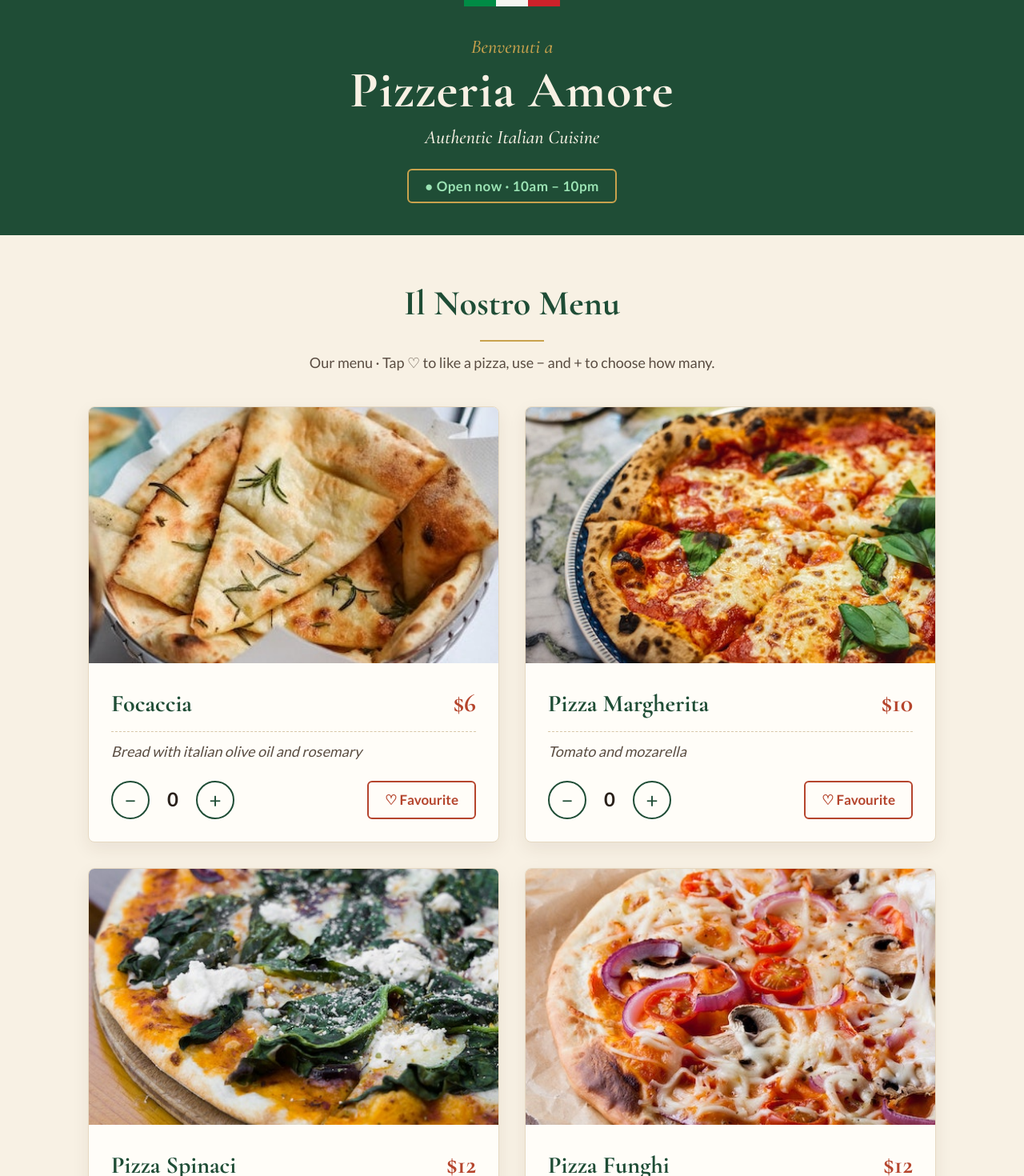
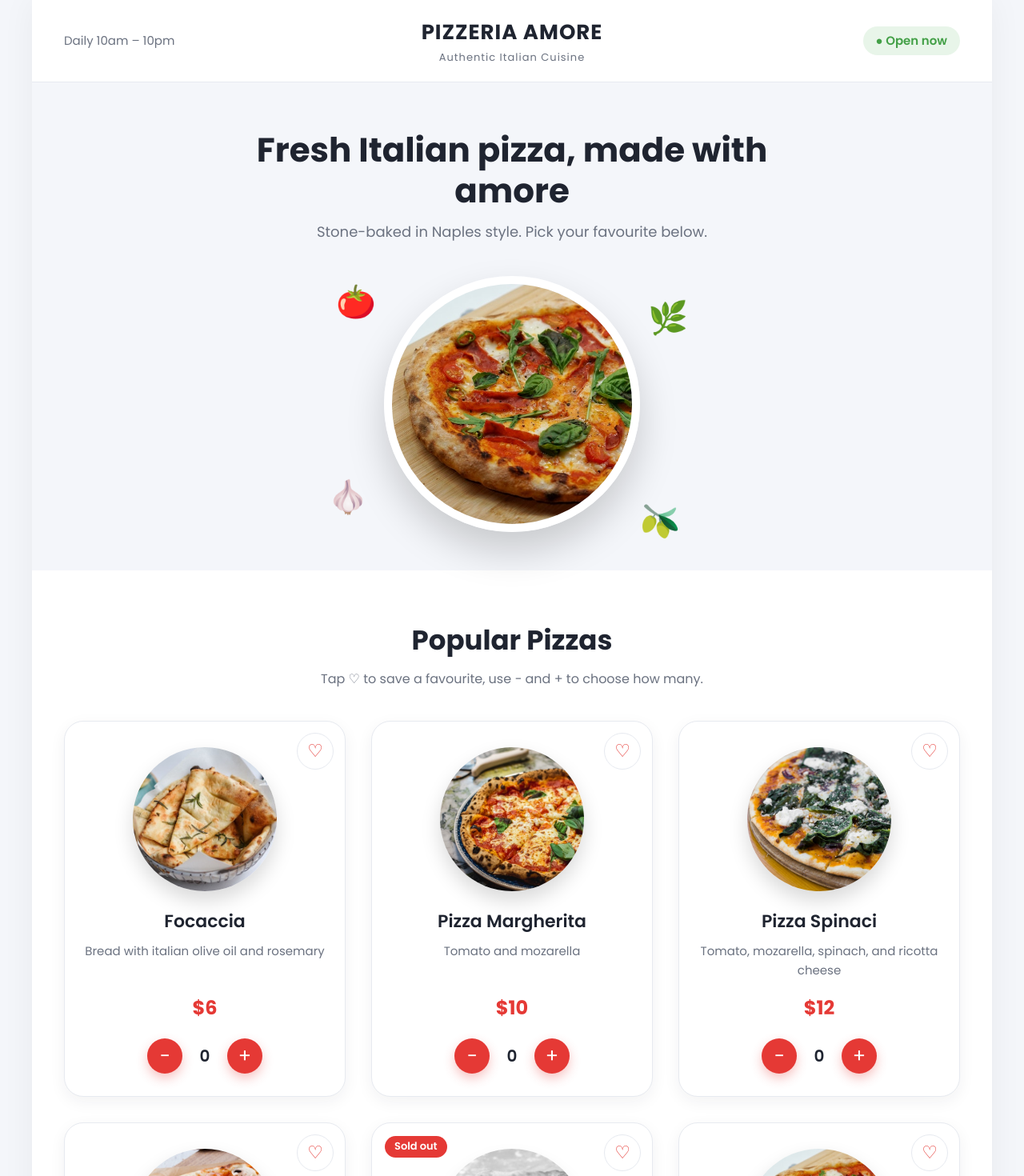
Before and after one commit to maypoe82/pizza-app, a React (Create React App) app: page / in a window 1280 px wide. Shown: the top 1470 px of the page at 80% size. Built offline with nearby package versions, Linux system fonts and the light colour scheme.

Commit message:
Clean design

```diff
--- a/src/index.css
+++ b/src/index.css
@@ -1,18 +1,15 @@
-/* Italian trattoria style: elegant serif headings + clear, readable body text */
-@import url("https://fonts.googleapis.com/css2?family=Cormorant+Garamond:ital,wght@0,600;0,700;1,500&family=Lato:wght@400;700&display=swap");
+/* Clean, light and friendly: Poppins font, white cards, red accent */
+@import url("https://fonts.googleapis.com/css2?family=Poppins:wght@400;500;600;700&display=swap");
 
 :root {
-  --basil: #1f4d36;
-  --basil-dark: #163a28;
-  --terracotta: #b5452d;
-  --gold: #c9a24d;
-  --paper: #f8f1e4;
-  --card: #fffdf8;
-  --text: #2a211b;
-  --text-soft: #5a4d42;
-  --flag-green: #008c45;
-  --flag-white: #f4f5f0;
-  --flag-red: #cd212a;
+  --red: #e53935;
+  --red-dark: #c62828;
+  --green: #43a047;
+  --bg: #f4f6fa;
+  --card: #ffffff;
+  --text: #1f2430;
+  --text-soft: #6b7280;
+  --line: #e7eaf0;
 }
 
 * {
@@ -25,342 +22,391 @@ html {
   font-size: 62.5%;
 }
 
-/* Large body text so it is easy to read for everyone */
 body {
-  font-family: "Lato", sans-serif;
-  font-size: 1.8rem;
+  font-family: "Poppins", sans-serif;
+  font-size: 1.7rem;
   line-height: 1.6;
   color: var(--text);
-  background-color: var(--paper);
+  background-color: var(--bg);
 }
 
 .container {
-  display: flex;
-  flex-direction: column;
+  max-width: 120rem;
+  margin: 0 auto;
+  background-color: var(--card);
   min-height: 100vh;
+  box-shadow: 0 0 40px rgba(0, 0, 0, 0.05);
 }
 
-h1,
-h2,
-h3 {
-  font-family: "Cormorant Garamond", serif;
+/* ---------- Top bar ---------- */
+
+.header {
+  display: grid;
+  grid-template-columns: 1fr auto 1fr;
+  align-items: center;
+  gap: 1.6rem;
+  padding: 2rem 4rem;
+  border-bottom: 1px solid var(--line);
 }
 
-/* ---------- Header ---------- */
-
-.header {
-  background-color: var(--basil);
-  color: var(--paper);
-  text-align: center;
-  padding: 0 2rem 4rem;
+.hours {
+  font-size: 1.5rem;
+  color: var(--text-soft);
 }
 
-/* Italian flag stripe */
-.flag {
-  display: flex;
-  width: 12rem;
-  height: 0.8rem;
-  margin: 0 auto 3.2rem;
-}
-
-.flag span {
-  flex: 1;
-}
-
-.flag span:nth-child(1) {
-  background-color: var(--flag-green);
-}
-
-.flag span:nth-child(2) {
-  background-color: var(--flag-white);
-}
-
-.flag span:nth-child(3) {
-  background-color: var(--flag-red);
-}
-
-.welcome {
-  font-family: "Cormorant Garamond", serif;
-  font-style: italic;
-  font-size: 2.4rem;
-  color: var(--gold);
+.brand {
+  text-align: center;
 }
 
 .header h1 {
-  font-size: 6.4rem;
+  font-size: 2.6rem;
   font-weight: 700;
-  line-height: 1.1;
+  letter-spacing: 1px;
+  text-transform: uppercase;
+}
+
+.tagline {
+  font-size: 1.3rem;
+  color: var(--text-soft);
   letter-spacing: 1px;
 }
 
-.tagline {
-  font-family: "Cormorant Garamond", serif;
-  font-style: italic;
-  font-size: 2.4rem;
-  margin-top: 0.4rem;
-}
-
 .status {
-  display: inline-block;
-  margin-top: 2rem;
-  padding: 0.6rem 2rem;
-  border: 2px solid var(--gold);
-  border-radius: 0.6rem;
-  font-size: 1.7rem;
-  font-weight: 700;
-  letter-spacing: 0.5px;
+  justify-self: end;
+  font-size: 1.5rem;
+  font-weight: 600;
+  padding: 0.6rem 1.6rem;
+  border-radius: 999px;
 }
 
 .status.open {
-  color: #9be3b4;
+  color: var(--green);
+  background-color: #e8f5e9;
 }
 
 .status.closed {
-  color: #ffb3a6;
+  color: var(--red);
+  background-color: #fdecea;
+}
+
+/* ---------- Hero ---------- */
+
+.hero {
+  text-align: center;
+  padding: 6rem 2rem 4rem;
+  background-color: var(--bg);
+}
+
+.hero h2 {
+  font-size: 4.2rem;
+  font-weight: 700;
+  line-height: 1.2;
+  max-width: 70rem;
+  margin: 0 auto;
+}
+
+.hero p {
+  font-size: 1.8rem;
+  color: var(--text-soft);
+  margin-top: 1.2rem;
+}
+
+.hero-pic {
+  position: relative;
+  width: 32rem;
+  max-width: 80%;
+  margin: 4rem auto 0;
+}
+
+.hero-pic img {
+  width: 100%;
+  aspect-ratio: 1;
+  object-fit: cover;
+  border-radius: 50%;
+  border: 1rem solid #fff;
+  box-shadow: 0 24px 48px rgba(0, 0, 0, 0.18);
+}
+
+/* Floating ingredient decorations */
+.deco {
+  position: absolute;
+  font-size: 4rem;
+}
+
+.deco-1 {
+  top: 0;
+  left: -6rem;
+}
+
+.deco-2 {
+  top: 2rem;
+  right: -6rem;
+}
+
+.deco-3 {
+  bottom: 2rem;
+  left: -7rem;
+}
+
+.deco-4 {
+  bottom: -1rem;
+  right: -5rem;
 }
 
 /* ---------- Menu ---------- */
 
 .menu {
-  flex: 1;
-  width: 100%;
-  max-width: 110rem;
-  margin: 0 auto;
-  padding: 5rem 2rem 6rem;
+  padding: 6rem 4rem;
+  text-align: center;
 }
 
-.menu-title {
-  text-align: center;
-  margin-bottom: 4rem;
+.menu h2 {
+  font-size: 3.4rem;
+  font-weight: 700;
 }
 
-.menu-title h2 {
-  font-size: 4.4rem;
-  font-weight: 700;
-  color: var(--basil);
+.menu-hint {
+  font-size: 1.6rem;
+  color: var(--text-soft);
+  margin: 0.8rem 0 4rem;
 }
 
-/* small gold line under the title */
-.menu-title h2::after {
-  content: "";
-  display: block;
-  width: 8rem;
-  height: 2px;
-  background-color: var(--gold);
-  margin: 1rem auto 1.2rem;
-}
-
-.menu-title p {
-  font-size: 1.8rem;
-  color: var(--text-soft);
-}
-
-/* 2 cards per row */
 .pizzas {
   list-style: none;
   display: grid;
-  grid-template-columns: repeat(2, 1fr);
+  grid-template-columns: repeat(3, 1fr);
   gap: 3.2rem;
 }
 
 .pizza {
+  position: relative;
   display: flex;
   flex-direction: column;
+  align-items: center;
+  gap: 0.8rem;
+  padding: 3.2rem 2.4rem 2.8rem;
   background-color: var(--card);
-  border: 1px solid #e6d9c2;
-  border-radius: 0.8rem;
-  overflow: hidden;
-  box-shadow: 0 8px 22px rgba(60, 40, 20, 0.08);
+  border: 1px solid var(--line);
+  border-radius: 2.4rem;
+  box-shadow: 0 6px 20px rgba(31, 36, 48, 0.06);
   transition: transform 0.2s, box-shadow 0.2s;
 }
 
 .pizza:hover {
-  transform: translateY(-4px);
-  box-shadow: 0 14px 30px rgba(60, 40, 20, 0.14);
+  transform: translateY(-6px);
+  box-shadow: 0 16px 34px rgba(31, 36, 48, 0.12);
 }
 
+/* Round pizza photo */
 .pizza img {
-  width: 100%;
-  aspect-ratio: 16 / 10;
+  width: 18rem;
+  aspect-ratio: 1;
   object-fit: cover;
-}
-
-.pizza-info {
-  display: flex;
-  flex-direction: column;
-  gap: 1rem;
-  padding: 2.4rem 2.8rem 2.8rem;
-  flex: 1;
-}
-
-.pizza-top {
-  display: flex;
-  justify-content: space-between;
-  align-items: baseline;
-  gap: 1.6rem;
-  border-bottom: 1px dashed #d8c7a8;
-  padding-bottom: 1rem;
+  border-radius: 50%;
+  box-shadow: 0 12px 24px rgba(0, 0, 0, 0.15);
+  margin-bottom: 1.2rem;
 }
 
 .pizza h3 {
-  font-size: 3rem;
-  font-weight: 700;
-  line-height: 1.15;
-  color: var(--basil);
-}
-
-.price {
-  font-family: "Cormorant Garamond", serif;
-  font-size: 3.2rem;
-  font-weight: 700;
-  color: var(--terracotta);
-  white-space: nowrap;
+  font-size: 2.2rem;
+  font-weight: 600;
 }
 
 .pizza p {
-  font-size: 1.8rem;
-  font-style: italic;
+  font-size: 1.5rem;
   color: var(--text-soft);
   margin-bottom: auto;
 }
 
-.pizza-bottom {
-  display: flex;
-  justify-content: space-between;
-  align-items: center;
-  gap: 1.6rem;
-  margin-top: 1.2rem;
+.price {
+  font-size: 2.4rem;
+  font-weight: 700;
+  color: var(--red);
+  margin-top: 0.8rem;
 }
 
 /* Sold out */
+.badge {
+  position: absolute;
+  top: 1.6rem;
+  left: 1.6rem;
+  font-size: 1.3rem;
+  font-weight: 600;
+  color: #fff;
+  background-color: var(--red);
+  padding: 0.3rem 1.2rem;
+  border-radius: 999px;
+}
+
 .pizza.sold-out img {
   filter: grayscale();
   opacity: 0.6;
 }
 
-.pizza.sold-out h3 {
+.pizza.sold-out .price {
+  font-size: 1.6rem;
   color: var(--text-soft);
 }
 
-.pizza.sold-out .price {
-  font-family: "Lato", sans-serif;
-  font-size: 1.6rem;
-  font-weight: 700;
-  text-transform: uppercase;
-  letter-spacing: 2px;
-  color: var(--text-soft);
-}
+/* ---------- Buttons ---------- */
 
-/* ---------- Buttons: big and easy to tap ---------- */
-
-.qty {
-  display: flex;
-  align-items: center;
-  gap: 1.4rem;
-}
-
-.qty span {
-  font-size: 2.4rem;
-  font-weight: 700;
-  min-width: 3rem;
-  text-align: center;
-}
-
-.qty-btn {
-  width: 4.8rem;
-  height: 4.8rem;
+/* Heart in the top-right corner of each card */
+.fav-btn {
+  position: absolute;
+  top: 1.4rem;
+  right: 1.4rem;
+  width: 4.6rem;
+  height: 4.6rem;
   border-radius: 50%;
-  border: 2px solid var(--basil);
-  background-color: transparent;
-  color: var(--basil);
-  font-family: inherit;
-  font-size: 2.6rem;
+  border: 1px solid var(--line);
+  background-color: #fff;
+  color: var(--red);
+  font-size: 2.2rem;
   line-height: 1;
   cursor: pointer;
   transition: all 0.2s;
 }
 
-.qty-btn:hover {
-  background-color: var(--basil);
-  color: var(--paper);
-}
-
-.fav-btn {
-  font-family: inherit;
-  font-size: 1.7rem;
-  font-weight: 700;
-  color: var(--terracotta);
-  background-color: transparent;
-  border: 2px solid var(--terracotta);
-  border-radius: 0.6rem;
-  padding: 1rem 2rem;
-  min-height: 4.8rem;
-  cursor: pointer;
-  margin-left: auto;
-  transition: all 0.2s;
-}
-
-.fav-btn.active,
-.fav-btn:hover {
-  background-color: var(--terracotta);
+.fav-btn:hover,
+.fav-btn.active {
+  background-color: var(--red);
+  border-color: var(--red);
   color: #fff;
 }
 
-/* Keyboard users can see which button is selected */
+.qty {
+  display: flex;
+  align-items: center;
+  gap: 1.6rem;
+  margin-top: 1rem;
+}
+
+.qty span {
+  font-size: 2rem;
+  font-weight: 600;
+  min-width: 2.4rem;
+}
+
+.qty-btn {
+  width: 4.4rem;
+  height: 4.4rem;
+  border-radius: 50%;
+  border: none;
+  background-color: var(--red);
+  color: #fff;
+  font-family: inherit;
+  font-size: 2.4rem;
+  line-height: 1;
+  cursor: pointer;
+  box-shadow: 0 6px 14px rgba(229, 57, 53, 0.3);
+  transition: background-color 0.2s;
+}
+
+.qty-btn:hover {
+  background-color: var(--red-dark);
+}
+
 button:focus-visible {
-  outline: 3px solid var(--gold);
+  outline: 3px solid #90caf9;
   outline-offset: 3px;
 }
 
 /* ---------- Footer ---------- */
 
 .footer {
-  background-color: var(--basil-dark);
-  color: var(--paper);
   text-align: center;
-  font-size: 2rem;
-  padding: 4rem 2rem;
-  border-top: 4px solid var(--gold);
+  padding: 5rem 2rem 3rem;
+  background-color: var(--bg);
 }
 
 .order {
   display: flex;
   flex-direction: column;
   align-items: center;
-  gap: 2rem;
+  gap: 1.6rem;
+  font-size: 2rem;
+  font-weight: 500;
+}
+
+.closed-msg {
+  font-size: 2rem;
+  font-weight: 500;
 }
 
 .btn {
   font-family: inherit;
-  font-size: 2rem;
-  font-weight: 700;
-  letter-spacing: 2px;
-  text-transform: uppercase;
-  color: var(--basil-dark);
-  background-color: var(--gold);
+  font-size: 1.8rem;
+  font-weight: 600;
+  color: #fff;
+  background-color: var(--red);
   border: none;
-  border-radius: 0.6rem;
-  padding: 1.6rem 6rem;
+  border-radius: 999px;
+  padding: 1.4rem 6rem;
   cursor: pointer;
-  transition: all 0.2s;
+  box-shadow: 0 10px 22px rgba(229, 57, 53, 0.3);
+  transition: background-color 0.2s;
 }
 
 .btn:hover {
-  background-color: #dbb862;
+  background-color: var(--red-dark);
+}
+
+.copyright {
+  margin-top: 4rem;
+  padding-top: 2rem;
+  border-top: 1px solid var(--line);
+  font-size: 1.4rem;
+  color: var(--text-soft);
 }
 
 /* ---------- Responsive ---------- */
 
-@media (max-width: 760px) {
+/* Tablets: 2 cards per row */
+@media (max-width: 900px) {
+  .pizzas {
+    grid-template-columns: repeat(2, 1fr);
+  }
+
+  .hero h2 {
+    font-size: 3.4rem;
+  }
+}
+
+/* Phones: 1 card per row, top bar stacks */
+@media (max-width: 600px) {
+  .header {
+    grid-template-columns: 1fr;
+    text-align: center;
+    padding: 2rem;
+  }
+
+  .status {
+    justify-self: center;
+  }
+
+  .menu {
+    padding: 5rem 2rem;
+  }
+
   .pizzas {
     grid-template-columns: 1fr;
   }
 
-  .header h1 {
-    font-size: 4.6rem;
+  .hero h2 {
+    font-size: 2.8rem;
   }
 
-  .menu-title h2 {
-    font-size: 3.6rem;
+  .deco {
+    font-size: 3rem;
+  }
+
+  .deco-1,
+  .deco-3 {
+    left: -3.6rem;
+  }
+
+  .deco-2,
+  .deco-4 {
+    right: -3.6rem;
   }
 }
--- a/src/index.js
+++ b/src/index.js
@@ -13,29 +13,50 @@ function App() {
   return (
     <div className="container">
       <Header />
+      <Hero />
       <Menu />
       <Footer />
     </div>
   );
 }
 
-// Header banner. Tagline only shows when the shop is open (&& operator, Lesson 4)
+// Top bar. Tagline only shows when the shop is open (&& operator, Lesson 4)
 function Header() {
   return (
     <header className="header">
-      <div className="flag" aria-hidden="true">
-        <span></span>
-        <span></span>
-        <span></span>
+      <p className="hours">
+        Daily {openHour}am – {closeHour - 12}pm
+      </p>
+
+      <div className="brand">
+        <h1>Pizzeria Amore</h1>
+        {isOpen && <p className="tagline">Authentic Italian Cuisine</p>}
       </div>
-      <p className="welcome">Benvenuti a</p>
-      <h1>Pizzeria Amore</h1>
-      {isOpen && <p className="tagline">Authentic Italian Cuisine</p>}
-      {/* Easy-to-see open / closed badge (ternary, Lesson 4) */}
+
+      {/* Open / closed badge (ternary, Lesson 4) */}
       <p className={isOpen ? "status open" : "status closed"}>
-        {isOpen ? "● Open now" : "● Closed now"} · {openHour}am – {closeHour - 12}pm
+        {isOpen ? "● Open now" : "● Closed now"}
       </p>
     </header>
+  );
+}
+
+// Big welcome section with a round pizza photo
+function Hero() {
+  return (
+    <section className="hero">
+      <h2>Fresh Italian pizza, made with amore</h2>
+      <p>Stone-baked in Naples style. Pick your favourite below.</p>
+
+      <div className="hero-pic">
+        <img src="pizzas/prosciutto.jpg" alt="Pizza Prosciutto" />
+        {/* Floating ingredients just for decoration */}
+        <span className="deco deco-1" aria-hidden="true">🍅</span>
+        <span className="deco deco-2" aria-hidden="true">🌿</span>
+        <span className="deco deco-3" aria-hidden="true">🧄</span>
+        <span className="deco deco-4" aria-hidden="true">🫒</span>
+      </div>
+    </section>
   );
 }
 
@@ -43,10 +64,10 @@ function Header() {
 function Menu() {
   return (
     <main className="menu">
-      <section className="menu-title">
-        <h2>Il Nostro Menu</h2>
-        <p>Our menu · Tap ♡ to like a pizza, use − and + to choose how many.</p>
-      </section>
+      <h2>Popular Pizzas</h2>
+      <p className="menu-hint">
+        Tap ♡ to save a favourite, use − and + to choose how many.
+      </p>
 
       <ul className="pizzas">
         {pizzaData.map((pizza) => (
@@ -68,19 +89,17 @@ function Menu() {
 function Pizza({ name, ingredients, price, photoName, soldOut }) {
   return (
     <li className={soldOut ? "pizza sold-out" : "pizza"}>
+      {/* Sold out badge (&&, Lesson 4) */}
+      {soldOut && <span className="badge">Sold out</span>}
+      <FavButton />
+
       <img src={photoName} alt={name} />
-      <div className="pizza-info">
-        <div className="pizza-top">
-          <h3>{name}</h3>
-          <span className="price">{soldOut ? "Sold out" : "$" + price}</span>
-        </div>
-        <p>{ingredients}</p>
-        <div className="pizza-bottom">
-          {/* Quantity picker only shows if the pizza is not sold out (&&, Lesson 4) */}
-          {!soldOut && <Quantity />}
-          <FavButton />
-        </div>
-      </div>
+      <h3>{name}</h3>
+      <p>{ingredients}</p>
+      <span className="price">{soldOut ? "Not available" : "$" + price}</span>
+
+      {/* Quantity picker only shows if the pizza is not sold out (&&, Lesson 4) */}
+      {!soldOut && <Quantity />}
     </li>
   );
 }
@@ -99,7 +118,7 @@ function FavButton() {
       onClick={handleClick}
       aria-label={isFav ? "Remove from favourites" : "Add to favourites"}
     >
-      {isFav ? "♥ Saved" : "♡ Favourite"}
+      {isFav ? "♥" : "♡"}
     </button>
   );
 }
@@ -118,9 +137,13 @@ function Quantity() {
 
   return (
     <div className="qty">
-      <Button onClick={handleMinus} label="One less">−</Button>
+      <Button onClick={handleMinus} label="One less">
+        −
+      </Button>
       <span>{qty}</span>
-      <Button onClick={handlePlus} label="One more">+</Button>
+      <Button onClick={handlePlus} label="One more">
+        +
+      </Button>
     </div>
   );
 }
@@ -141,10 +164,12 @@ function Footer() {
       {isOpen ? (
         <Order closeHour={closeHour} />
       ) : (
-        <p>
-          Sorry, we're closed. We open daily from {openHour}am to {closeHour - 12}pm.
+        <p className="closed-msg">
+          Sorry, we're closed. We open daily from {openHour}am to{" "}
+          {closeHour - 12}pm.
         </p>
       )}
+      <p className="copyright">Pizzeria Amore · Made with ♥ in React</p>
     </footer>
   );
 }
@@ -152,7 +177,7 @@ function Footer() {
 // Order component extracted from Footer, with a default prop value (Lesson 6)
 function Order({ closeHour = 22 }) {
   function handleOrder() {
-    alert("Thanks for your order!");
+    alert("Grazie! Thanks for your order!");
   }
 
   return (
```
